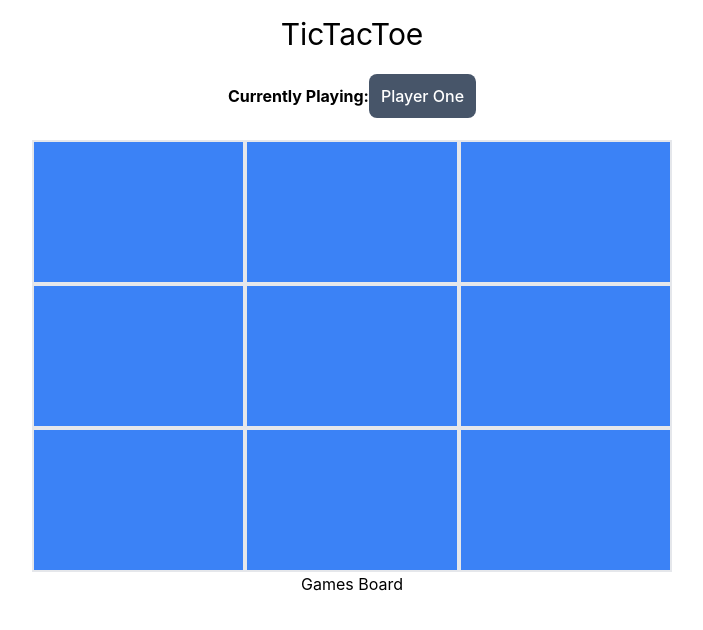
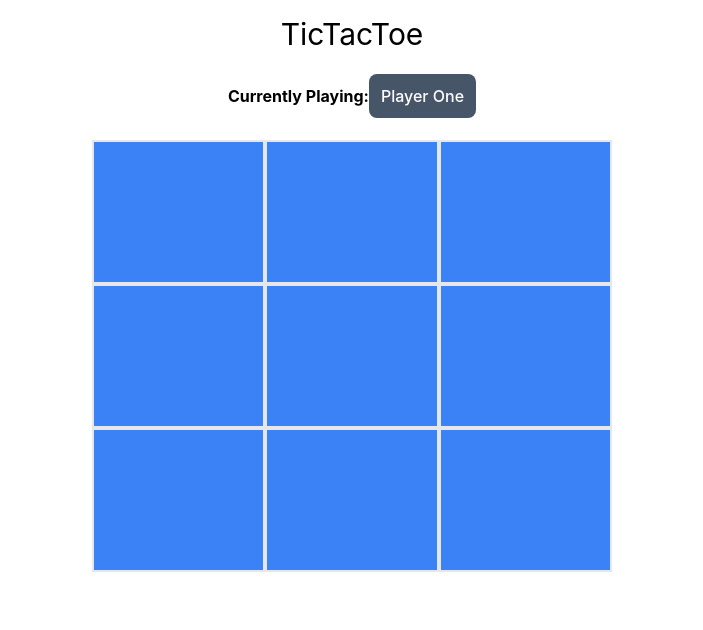
Before and after one commit to costh/tictactoe, a React (Create React App) app: page / in a window 1280 px wide. Shown: the top 630 px of the page, without its empty margins (288-991 px from the left). Built offline with nearby package versions, Linux system fonts and the light colour scheme.

Commit message:
Adding animation and sorting of the gameboard

```diff
--- a/src/App.tsx
+++ b/src/App.tsx
@@ -6,7 +6,7 @@ import ScoreContextProvider from "./_Context/ScoreContext";
 
 function App() {
   return (
-    <div className="">
+    <div className=" w-3/4 md:w-[520px] m-auto">
       <ScoreContextProvider>
         <Game />
       </ScoreContextProvider>
--- a/src/Game/Game.tsx
+++ b/src/Game/Game.tsx
@@ -3,6 +3,9 @@ import Button from "../Button/Button";
 import { useScoreContext } from "../_Context/ScoreContext";
 import { GameMark } from "../_Hooks/GameSystem/types";
 import { useGameSystem } from "../_Hooks/GameSystem/useGameSystem";
+import DisplayGameBoard from "./components/DisplayGameBoard";
+import ScoreBoardGames from "./components/ScoreBoard";
+import { Square } from "./components/Square";
 import { SquareProps } from "./types";
 
 const Game = () => {
@@ -21,34 +24,10 @@ const Game = () => {
     setItemInGameBoard(column, row);
   };
 
-  const Square: React.FC<SquareProps> = ({ ...props }) => {
-    const { handleSquareClick, gameValue, positionX, positionY } = props;
-    return (
-      <button
-        data-xy-position={`${positionX}${positionY}`}
-        className=" w-full h-36 bg-blue-500 border-2"
-        onClick={handleSquareClick}
-        disabled={gameValue !== null}
-      >
-        {gameValue && (
-          <span
-            className={` text-5xl ${
-              gameValue === "X" ? "text-black" : "text-white"
-            }`}
-          >
-            {gameValue}
-          </span>
-        )}
-      </button>
-    );
-  };
-
-  console.log(scoreBoard);
-
   return (
-    <div className=" text-center">
-      <h1 className=" text-3xl pt-4">TicTacToe</h1>
-      <div className=" py-8">
+    <div className="flex flex-col items-center space-y-4">
+      <h1 className="text-3xl pt-4">TicTacToe</h1>
+      <div className="py-4">
         {!isGameFinished && (
           <div className="font-bold">
             Currently Playing:
@@ -58,7 +37,7 @@ const Game = () => {
           </div>
         )}
         {isGameFinished && gameWinner && (
-          <h2 className=" text-lg text-green-500">
+          <h2 className="text-lg text-green-500">
             {gameWinner} won this round!
           </h2>
         )}
@@ -66,37 +45,16 @@ const Game = () => {
           <h2 className="text-lg">Oops the game is tied!</h2>
         )}
       </div>
-      <div className="grid grid-cols-3 items-center w-1/2 m-auto place-items-center">
-        {gameBoard.map((row: any[], rowIndex: number) => (
-          <>
-            {row.map((item: GameMark, columnIndex: number) => (
-              <Square
-                key={columnIndex}
-                positionX={rowIndex}
-                positionY={columnIndex}
-                handleSquareClick={() => handleClick(rowIndex, columnIndex)}
-                gameValue={item}
-              />
-            ))}
-          </>
-        ))}
-      </div>
+
+      <DisplayGameBoard gameBoard={gameBoard} handleClick={handleClick} />
+
       {isGameFinished && (
         <Button text="Play Again" onClick={resetBoard} type={"cta"} />
       )}
-      <div>
-        <h2>Games Board</h2>
-        <ul>
-          {scoreBoard.games.map((item, index) => (
-            <li key={index}>
-              <span>
-                {item.player1} vs {item.player2}
-              </span>
-              <span>{item.winner}</span>
-            </li>
-          ))}
-        </ul>
-      </div>
+
+      {!!scoreBoard.games.length && (
+        <ScoreBoardGames scoreBoardGames={scoreBoard.games} />
+      )}
     </div>
   );
 };
--- /dev/null
+++ b/src/Game/components/DisplayGameBoard.tsx
@@ -0,0 +1,30 @@
+import React from "react";
+import { GameBoardStructure, GameMark } from "../../_Hooks/GameSystem/types";
+import { Square } from "./Square";
+
+type Props = {
+  gameBoard: GameBoardStructure;
+  handleClick: (column: number, row: number) => void;
+};
+
+function DisplayGameBoard({ gameBoard, handleClick }: Props) {
+  return (
+    <div className="grid grid-cols-3 items-center place-items-center">
+      {gameBoard.map((row: any[], rowIndex: number) => (
+        <>
+          {row.map((item: GameMark, columnIndex: number) => (
+            <Square
+              key={columnIndex}
+              positionX={rowIndex}
+              positionY={columnIndex}
+              handleSquareClick={() => handleClick(rowIndex, columnIndex)}
+              gameValue={item}
+            />
+          ))}
+        </>
+      ))}
+    </div>
+  );
+}
+
+export default DisplayGameBoard;
--- /dev/null
+++ b/src/Game/components/ScoreBoard.tsx
@@ -0,0 +1,28 @@
+import React from "react";
+import { ScoreBoardType } from "../../_Hooks/ScoreBoard/types";
+
+type Props = {
+  scoreBoardGames: ScoreBoardType["games"];
+};
+
+const ScoreBoardGames: React.FC<Props> = ({ scoreBoardGames }) => {
+  return (
+    <div className="w-full flex flex-col items-center">
+      <h1 className=" font-bold text-lg">Games played (latest first)</h1>
+      <ol className="w-full list-decimal list-inside">
+        {scoreBoardGames
+          .map((item, index) => (
+            <li key={index} className="flex w-full">
+              <span className="w-1/2 text-left">
+                {item.player1} vs {item.player2}
+              </span>
+              <span className="w-1/2 text-right">{item.winner}</span>
+            </li>
+          ))
+          .reverse()}
+      </ol>
+    </div>
+  );
+};
+
+export default ScoreBoardGames;
--- /dev/null
+++ b/src/Game/components/Square.tsx
@@ -0,0 +1,27 @@
+import { SquareProps } from "../types";
+
+import { ReactComponent as XIcon } from "../../_Assets/x.svg";
+import { ReactComponent as OIcon } from "../../_Assets/o.svg";
+
+export const Square: React.FC<SquareProps> = ({ ...props }) => {
+  const { handleSquareClick, gameValue, positionX, positionY } = props;
+  return (
+    <button
+      data-xy-position={`${positionX}${positionY}`}
+      className=" w-full h-36 flex items-center justify-center flex-col bg-blue-500 border-2"
+      onClick={handleSquareClick}
+      disabled={gameValue !== null}
+    >
+      <XIcon
+        className={`transition-all duration-100 ${
+          gameValue === "X" ? "w-10 h-10 visible" : "h-0 invisible"
+        }`}
+      />
+      <OIcon
+        className={`fill-white transition-all  ${
+          gameValue === "O" ? "w-11 h-11" : "h-0"
+        }`}
+      />
+    </button>
+  );
+};
--- a/src/_Hooks/ScoreBoard/useScoreBoard.ts
+++ b/src/_Hooks/ScoreBoard/useScoreBoard.ts
@@ -29,7 +29,7 @@ export const useScoreBoard = (): ScoreBoardReturnType => {
     const tally = [...scoreBoard.tally];
     let currentWinner = () => {
       if (winner === null) {
-        return "tied";
+        return "Tied";
       }
       return winner === playerTurnType.one ? playerOneName : playerTwoName;
     };
```
Also changed, not shown: src/_Assets/o.svg (added), src/_Assets/x.svg (added).
